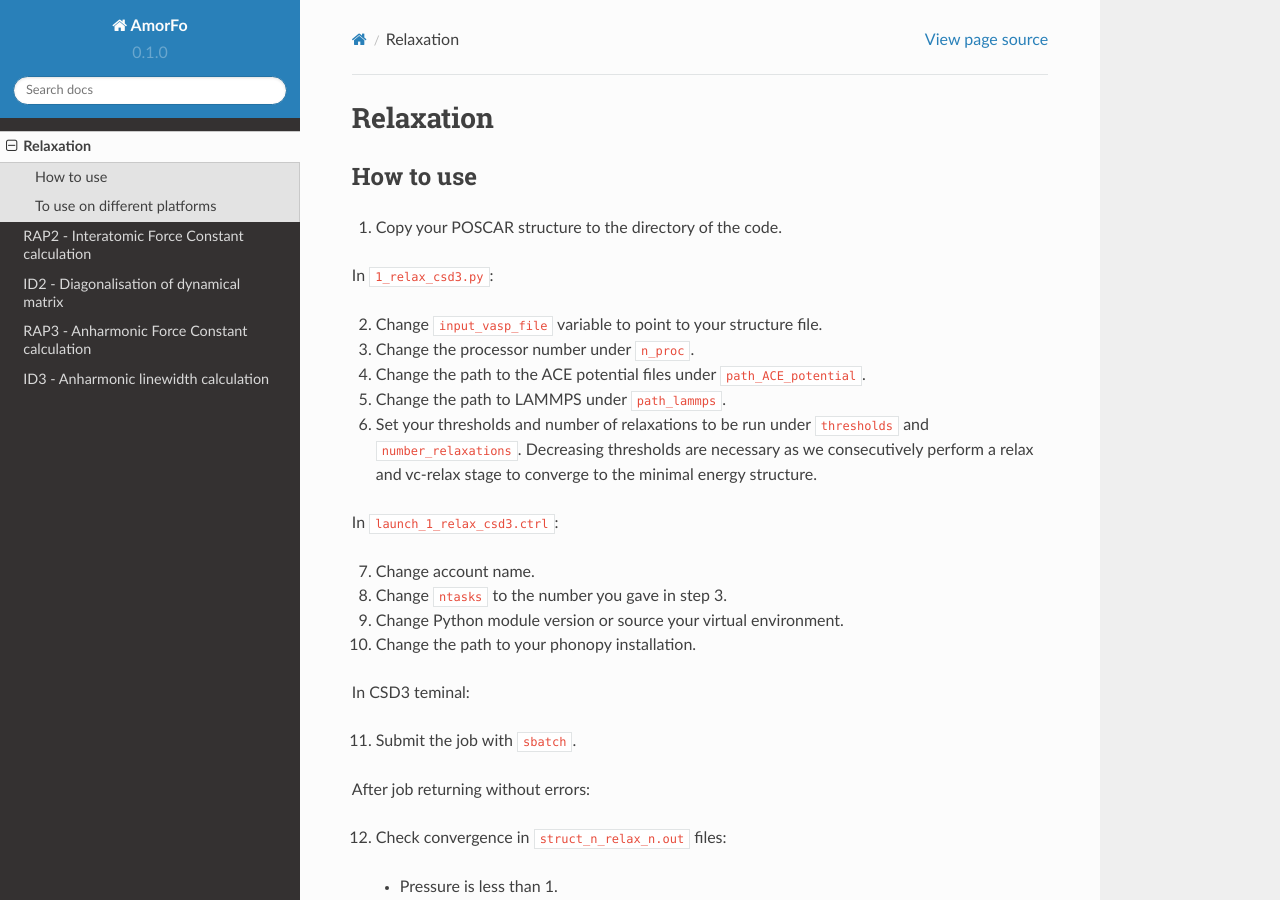
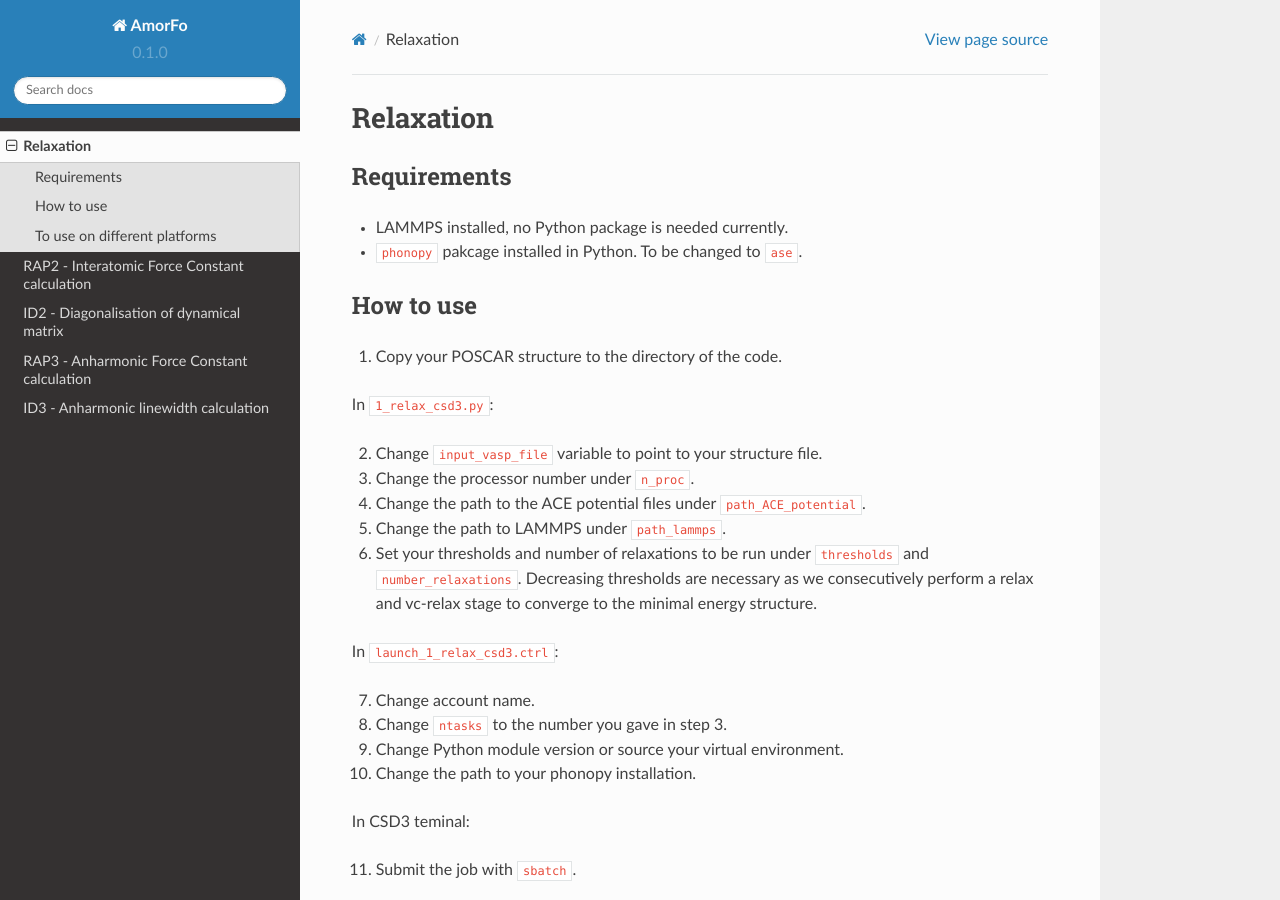
Before and after one commit to bp443/AmorDocs, a Sphinx documentation site: the page built from docs/source/relax.rst, in a window 1280 px wide and 900 px high. Built offline with Sphinx 7.4.7 and the Read the Docs theme 2.0.0, drawn with Linux system fonts in a browser that asks for light colours.

Commit message:
Update relax.rst

```diff
--- a/docs/source/relax.rst
+++ b/docs/source/relax.rst
@@ -1,5 +1,11 @@
 Relaxation
 ===========
+
+Requirements
+-------------
+
+* LAMMPS installed, no Python package is needed currently.
+* ``phonopy`` pakcage installed in Python. To be changed to ``ase``.
 
 How to use
 ------------
```
